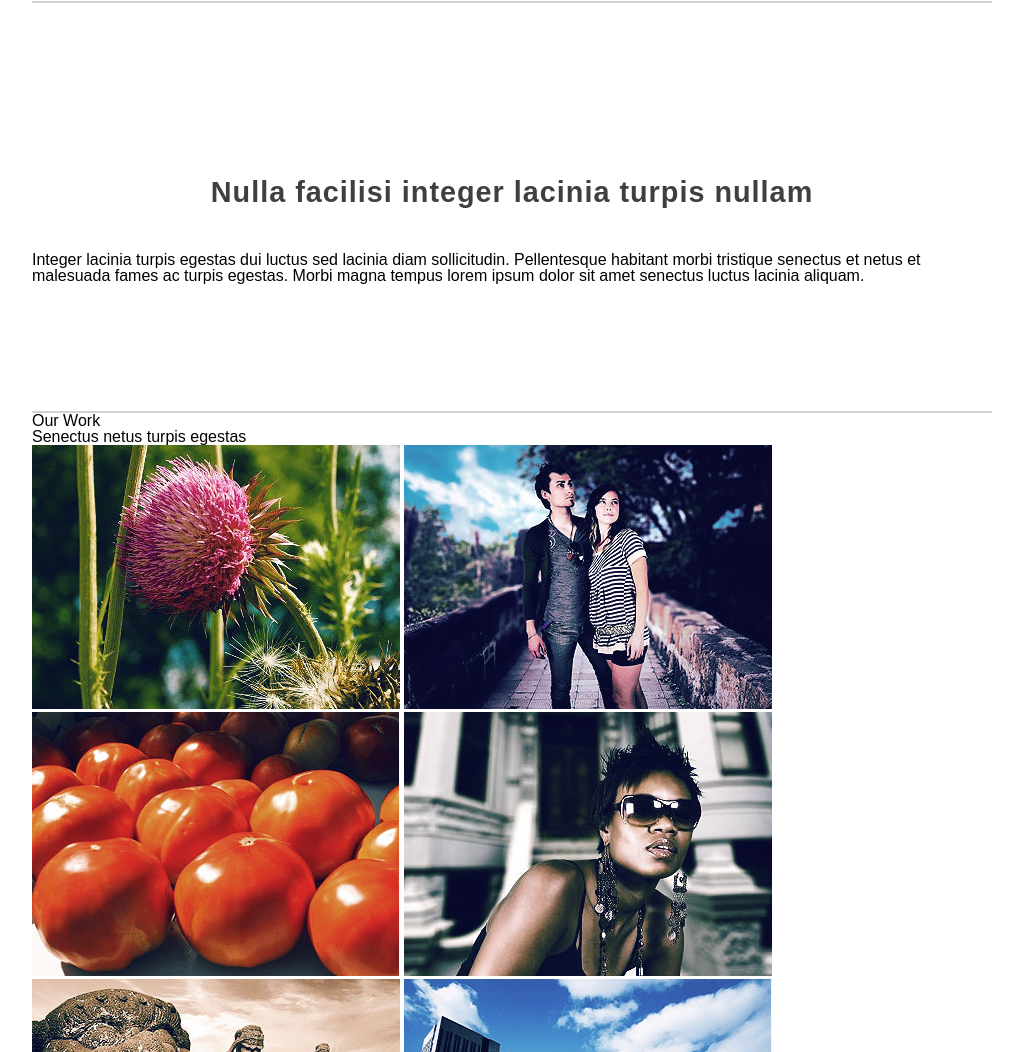
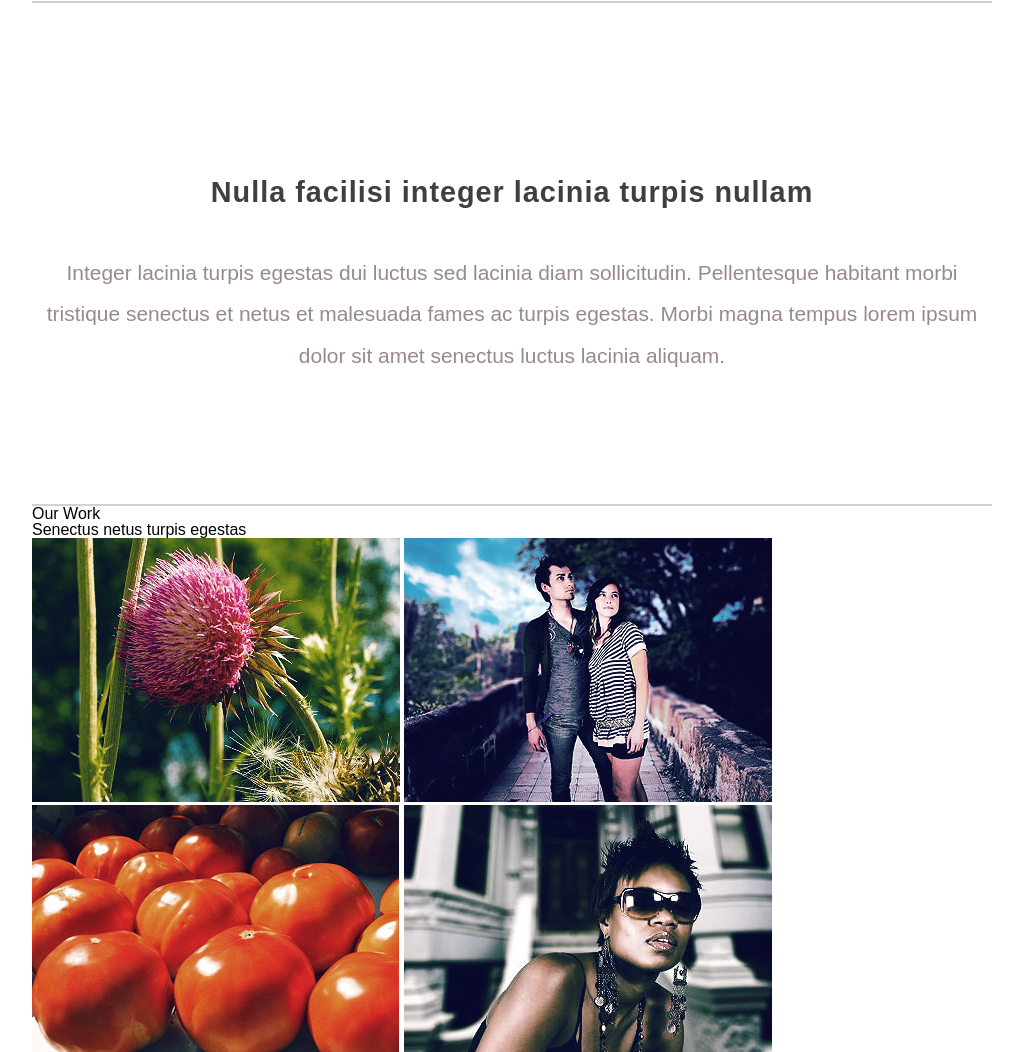
Before and after one commit to RostislavLysak/web_pixel, a plain HTML site: page index.html in a window 1280 px wide. Shown: the part 717-1769 px from the top of the page, without its empty margins (128-1151 px from the left). Drawn offline with nearby package versions, Linux system fonts and the light colour scheme.

Commit message:
added articleinfo text

```diff
--- a/css/style.css
+++ b/css/style.css
@@ -154,4 +154,11 @@ body {
     text-align: center;
     color: #3f3f3f;
 }
+
+.articleInfo p {
+    font-size: 1.31rem;
+    text-align: center;
+    line-height: 2.6rem;
+    color: rgb(154, 137, 137);
+}
 /*  */
```
